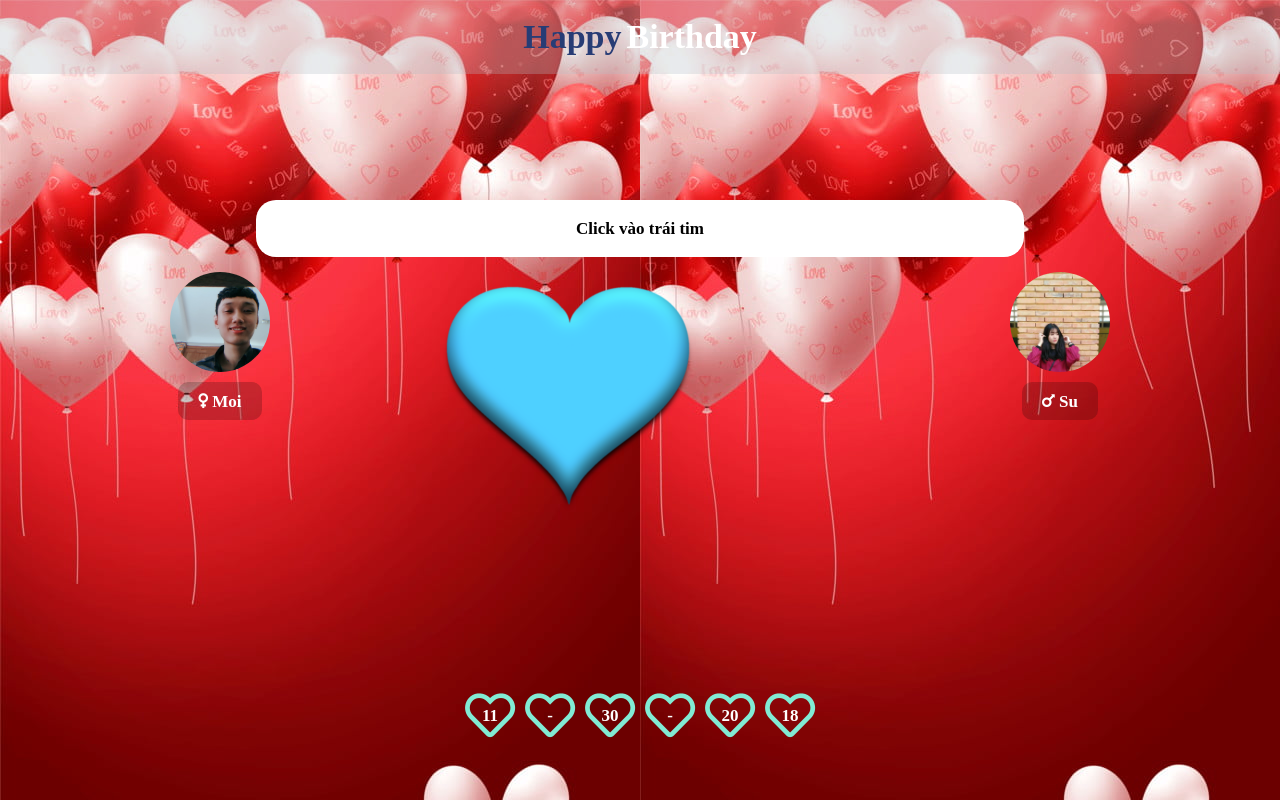
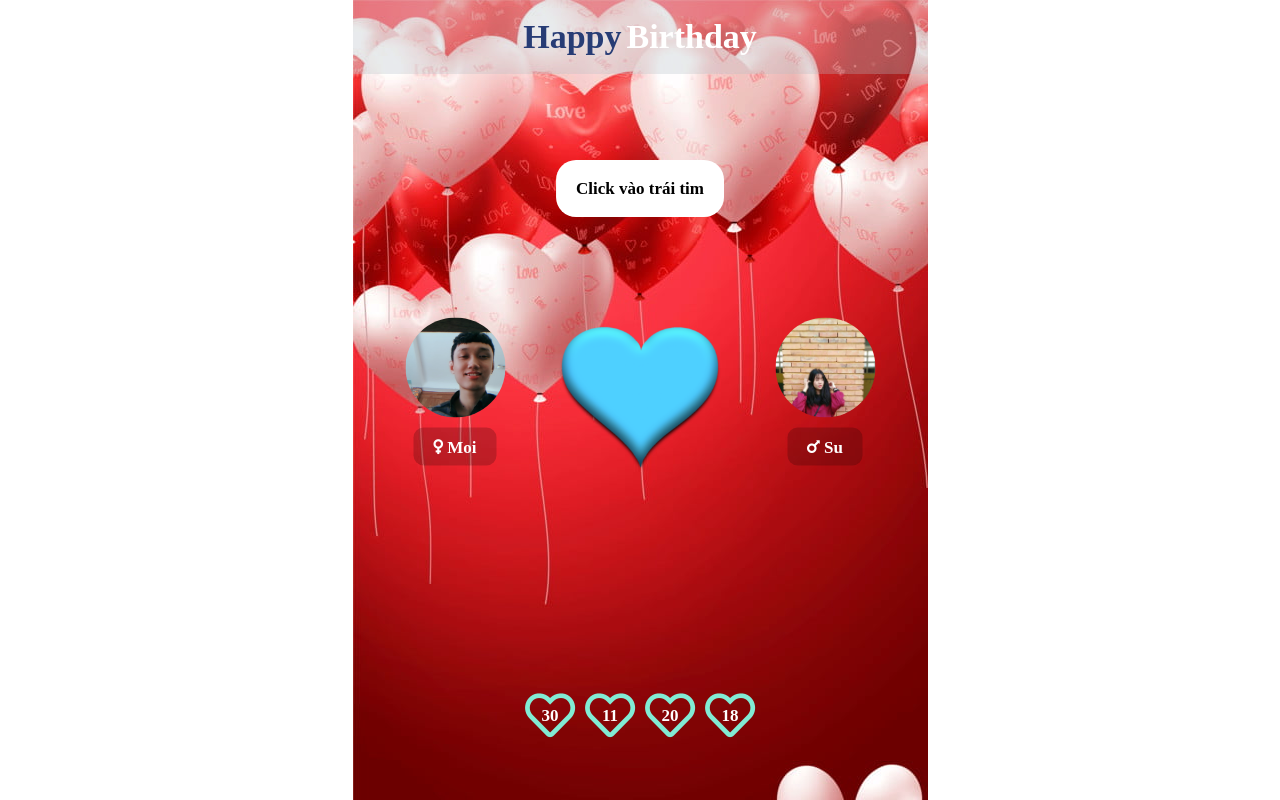
Before and after one commit to DanhNT99/happy-birthday, a plain HTML site: page index.html in a window 1280 px wide. Drawn offline with Linux system fonts and the light colour scheme; a web font is replaced by a local one.

Commit message:
edit letters

```diff
--- a/assets/scss/layouts/_base.scss
+++ b/assets/scss/layouts/_base.scss
@@ -8,19 +8,19 @@ body {
     line-height: 1;
     margin: 0 auto;
     font-weight: 600;
-    position: relative;
     background-repeat: no-repeat;
     background-size: cover;
     height: 100vh;
     width: 100vw;
     overflow: hidden;
+    max-width: 575px;
+    margin: 0 auto;
 }
 .help {
-    width: 60%;
     position: fixed;
     top: 0;
     left: 50%;
-    padding: 20px 10px;
+    padding: 20px 20px;
     text-align: center;
     transform: translate(-50%, -100%);
     background-color: white;
@@ -30,7 +30,8 @@ body {
     transition: all 0.5s ease;
     @keyframes showHelp {
         100% {
-            transform: translate(-50%, 200px);
+            transform: translate(-50%, 0);
+            top: 20%;
         }
     }
 }
--- a/assets/scss/layouts/_day.scss
+++ b/assets/scss/layouts/_day.scss
@@ -1,5 +1,4 @@
 .day {
-    margin-top: 200px;
     display: flex;
     align-items: center;
     gap: 0 10px;
--- a/assets/scss/layouts/_letters.scss
+++ b/assets/scss/layouts/_letters.scss
@@ -6,8 +6,9 @@
     width: 95%;
     overflow: hidden;
     pointer-events: none;
+    min-height: 350px;
     &-img {
-        height: 350px;
+        min-height: 100%;
         object-fit: cover;
         border-radius: 10px;
         transform: scale(0);
--- a/assets/scss/layouts/_person.scss
+++ b/assets/scss/layouts/_person.scss
@@ -2,7 +2,7 @@
     background: url("../images/bg.jpg");
     height: 100%;
     width: 100%;
-    position: absolute;
+    position: relative;
     &-title {
         text-align: center;
         text-transform: capitalize;
--- a/index.html
+++ b/index.html
@@ -26,19 +26,11 @@
         <div class="day">
             <div class="day-heart">
                 <i class="far fa-heart day-icon"></i>
-                <p class="day-number">11</p>
-            </div>
-            <div class="day-heart">
-                <i class="far fa-heart day-icon"></i>
-                <p class="day-number">-</p>
-            </div>
-            <div class="day-heart">
-                <i class="far fa-heart day-icon"></i>
                 <p class="day-number">30</p>
             </div>
             <div class="day-heart">
                 <i class="far fa-heart day-icon"></i>
-                <p class="day-number">-</p>
+                <p class="day-number">11</p>
             </div>
             <div class="day-heart">
                 <i class="far fa-heart day-icon"></i>
```
Also changed, not shown: assets/css/index.css, 1 other file.
